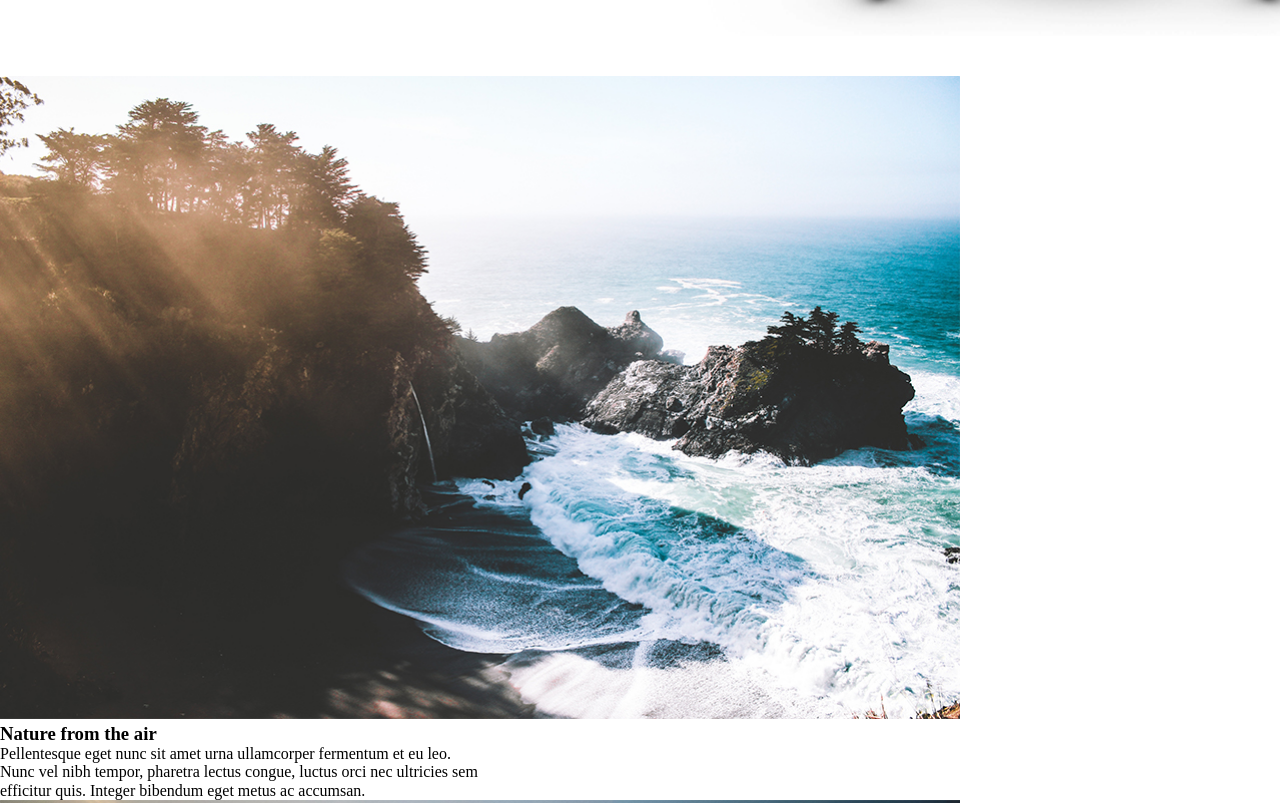
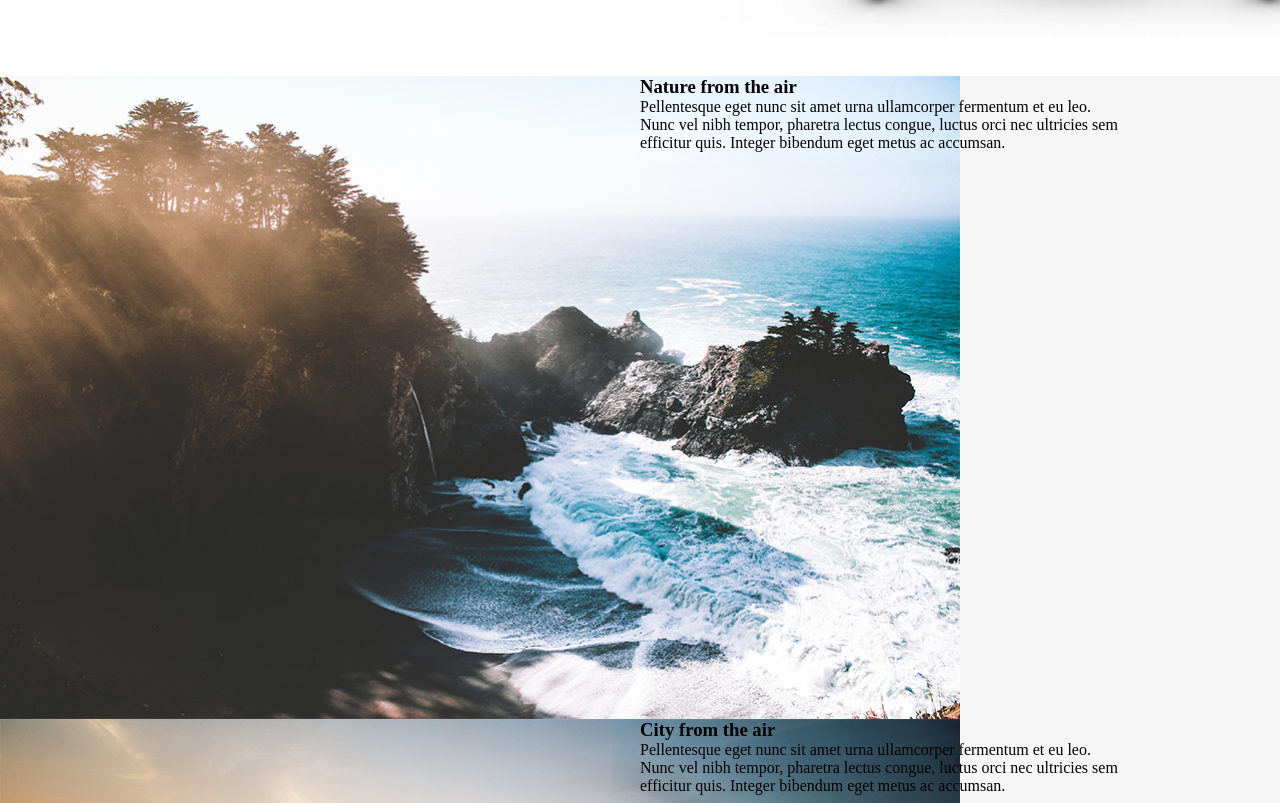
Before and after one commit to bazi-bazi/Dronini, a plain HTML site: page index.html in a window 1280 px wide. Shown: the part 1631-2434 px from the top of the page. Drawn offline with Linux system fonts and the light colour scheme.

Commit message:
add grid for services

```diff
--- a/assets/sass/styles.scss
+++ b/assets/sass/styles.scss
@@ -276,3 +276,15 @@ p {
 
   }
   }
+
+// services-items
+
+.services{
+  background-color: #f6f6f6;
+
+  .services-items{
+    display: grid;
+    grid-template-columns: 50% 50%;
+    grid-template-rows: 50% 50%;
+  }
+}
```
Also changed, not shown: assets/css/styles.css.
